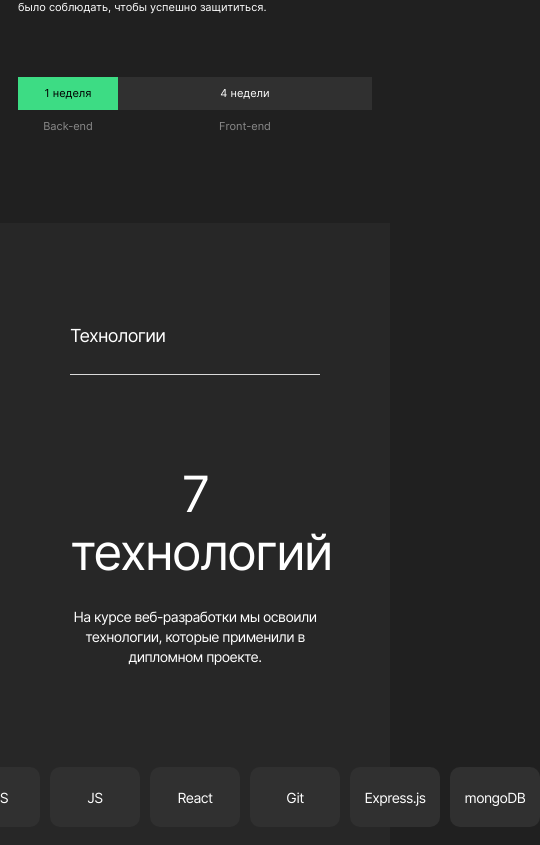
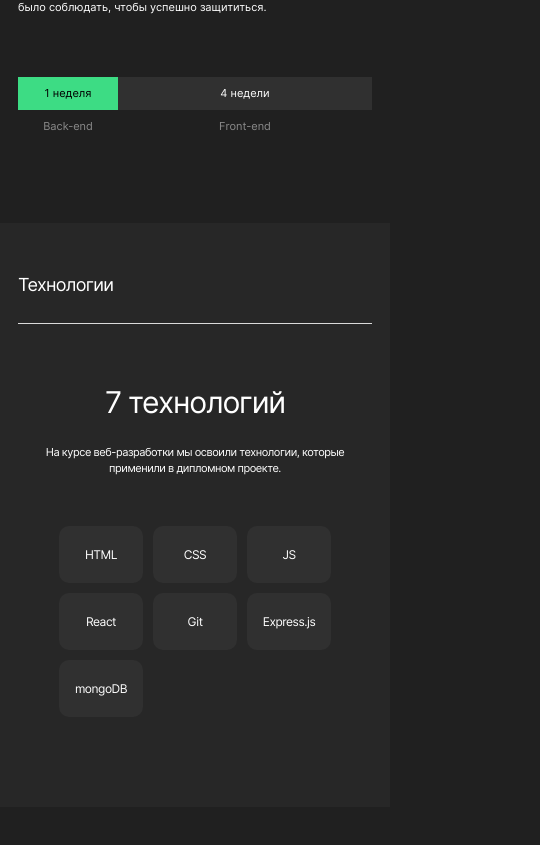
Before and after one commit to Tptechnician/movies-explorer-frontend, a React (Create React App) app: page / in a window 390 px wide. Shown: the part 1072-1917 px from the top of the page, 540 px wide, since content can reach past the window. After the commit the page ends 1879 px from the top, so only its background shows below. Built offline with nearby package versions, Linux system fonts and the light colour scheme.

Commit message:
HTML-markup: Component/Techs: adaptive markup

```diff
--- a/src/components/Techs/Techs.css
+++ b/src/components/Techs/Techs.css
@@ -33,7 +33,7 @@
   padding: 0;
   list-style: none;
   display: grid;
-  grid-template-columns: repeat(7, 90px);
+  grid-template-columns: repeat(auto-fit, 90px);
   justify-content: center;
   gap: 10px;
 }
@@ -54,3 +54,51 @@
   background-color: #303030;
   border-radius: 10px;
 }
+
+@media (min-width: 426px) and (max-width: 768px) {
+  .techs {
+    padding: 91px 50px 90px;
+  }
+  .techs__title {
+    margin: 80px 0 0 0;
+  }
+  .techs__subtitle {
+    margin: 22px auto 0;
+    font-size: 12px;
+    line-height: 18px;
+  }
+  .techs__list {
+    margin: 83px 0 0 0;
+  }
+}
+
+@media (min-width: 320px) and (max-width: 768px) {
+  .techs__list {
+    grid-template-columns: repeat(auto-fit, 84px);
+  }
+  .techs__list__item {
+    width: 84px;
+    height: 57px;
+    font-size: 12px;
+    line-height: 15px;
+  }
+}
+@media (min-width: 320px) and (max-width: 425px) {
+  .techs {
+    padding: 51px 18px 90px;
+  }
+  .techs__title {
+    margin: 60px 0 0 0;
+    font-size: 30px;
+    line-height: 36px;
+    letter-spacing: -1.2px;
+  }
+  .techs__subtitle {
+    margin: 24px auto 0;
+    font-size: 11px;
+    line-height: 16px;
+  }
+  .techs__list {
+    margin: 50px 10px 0;
+  }
+}
```
